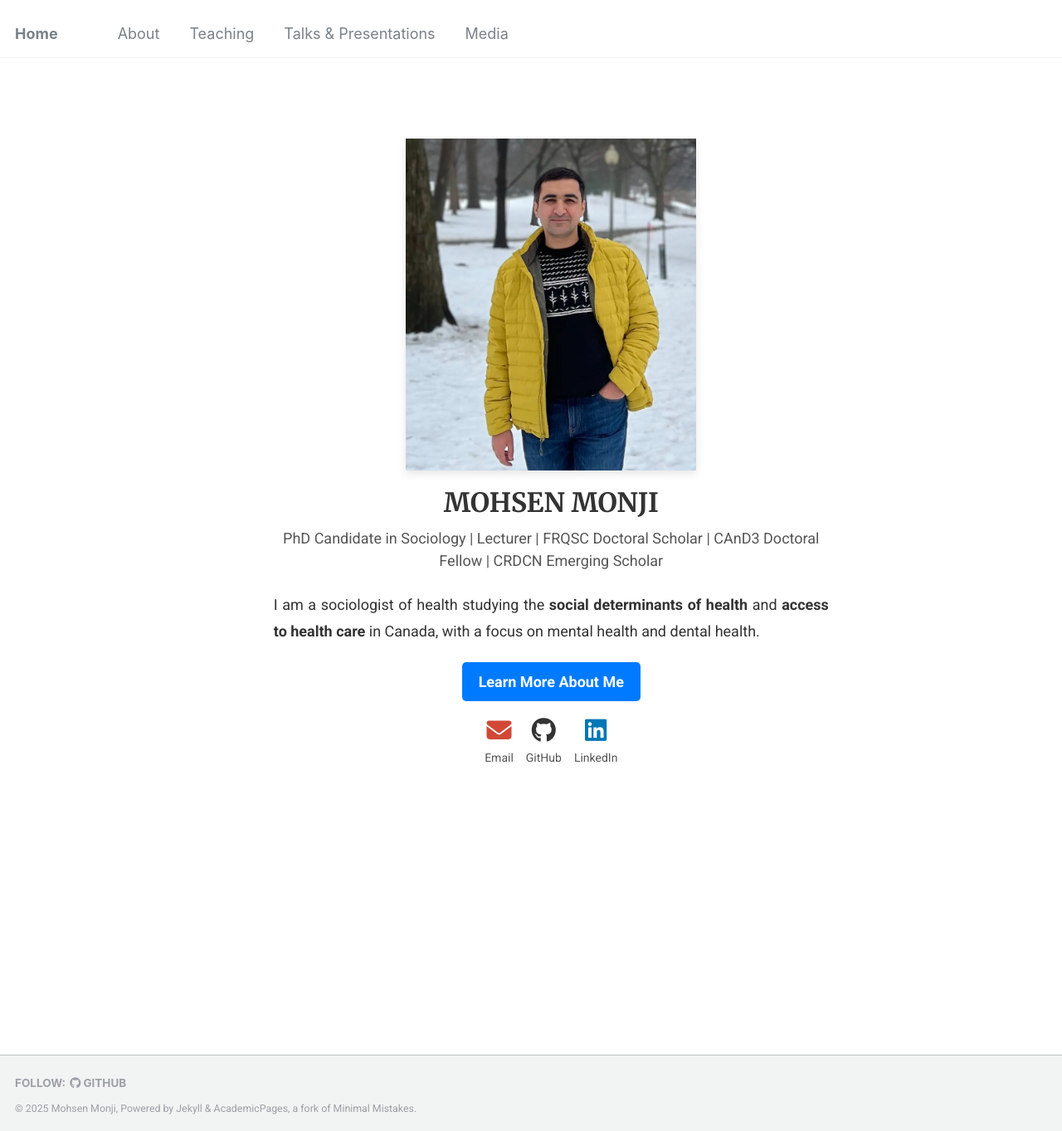
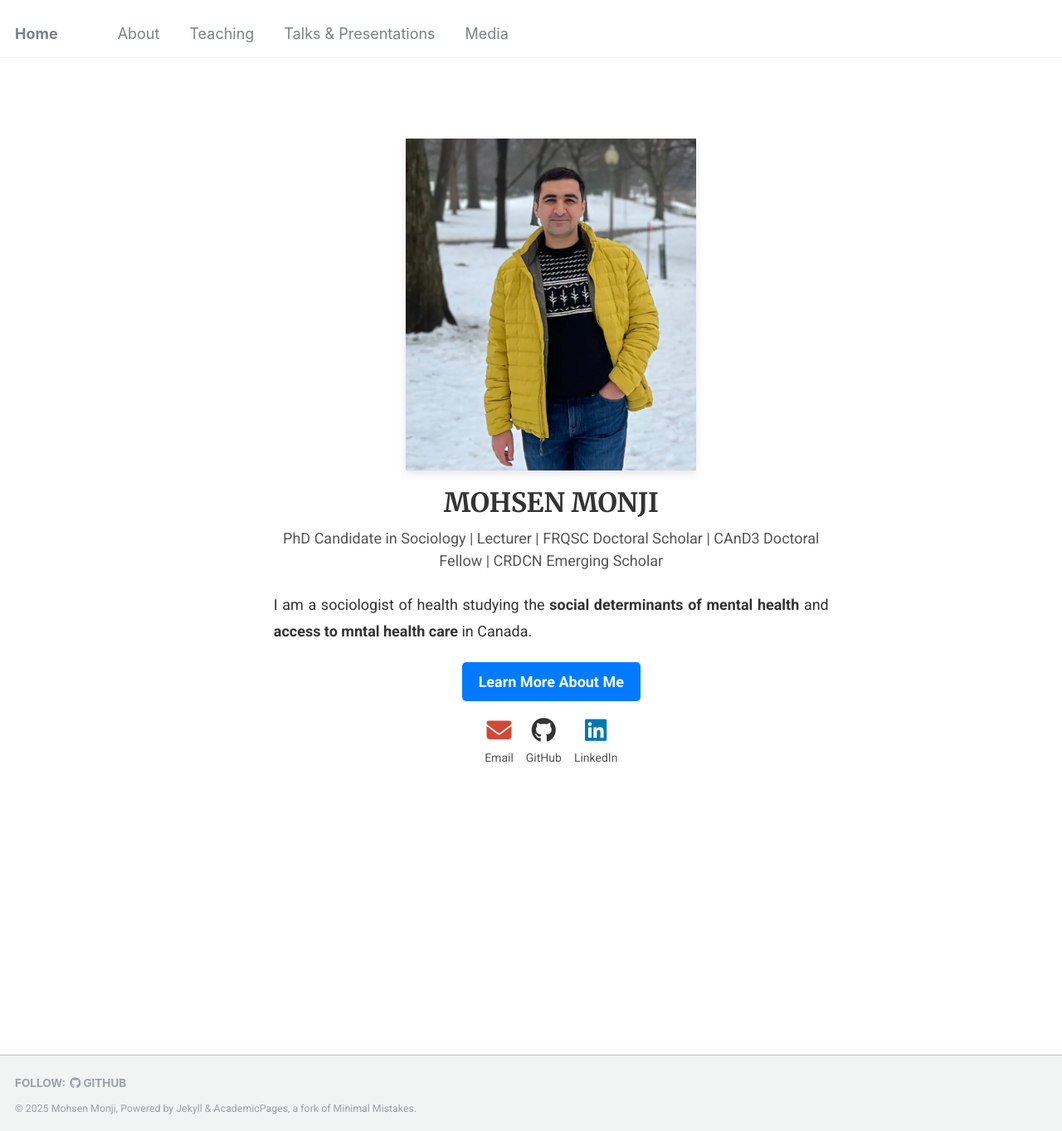
Before and after one commit to Mohsnmonji/mohsnmonji.github.io, a Jekyll site: the page built from _pages/front.md, in a window 1280 px wide and 1363 px high. Shown: the whole window at 83% size. Built offline with Jekyll 4.4.1, drawn with Linux system fonts in a browser that asks for light colours.

Commit message:
Update front.md

```diff
--- a/_pages/front.md
+++ b/_pages/front.md
@@ -27,7 +27,7 @@ hide_avatar: true
 
   <!-- Description -->
   <p style="font-size: 18px; color: #333; text-align: justify; line-height: 1.8; margin-bottom: 20px;">
-    I am a sociologist of health studying the <strong>social determinants of health</strong> and <strong>access to health care</strong> in Canada, with a focus on mental health and dental health.
+    I am a sociologist of health studying the <strong>social determinants of mental health</strong> and <strong>access to mntal health care</strong> in Canada.
   </p>
 
   <!-- Button -->
```
Also changed, not shown: other parts of _pages/front.md (+1 -1 lines).
